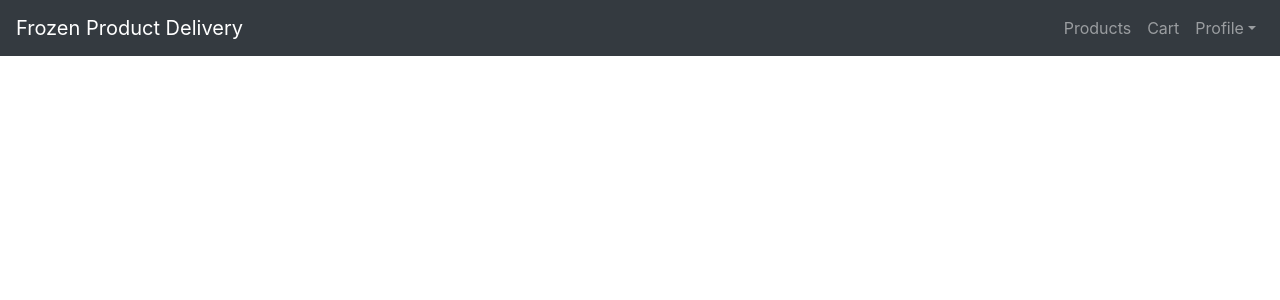
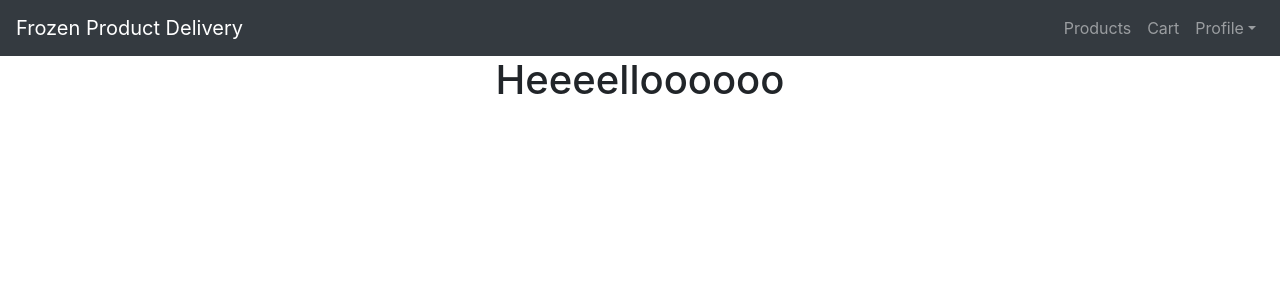
Before and after one commit to felipeformentin/TrainingProject, a React (Create React App) app in the folder projeto-react/: page /product-details/1 in a window 1280 px wide. Shown: the top 300 px of the page. Built offline with nearby package versions, Linux system fonts and the light colour scheme.

Commit message:
starting out product-details

```diff
--- a/projeto-react/src/App.js
+++ b/projeto-react/src/App.js
@@ -2,8 +2,9 @@ import React, { Component } from 'react';
 import { BrowserRouter as Router, Route } from "react-router-dom";
 import './App.css';
 import NavbarX from './components/navbar';
+import HomeBox from './HomeBox';
 import ProductListBox from './ProductListBox';
-import HomeBox from './HomeBox';
+import ProductDetailsBox from './ProductDetailsBox';
 
 class App extends Component {
 
@@ -15,6 +16,7 @@ class App extends Component {
             <NavbarX />
             <Route exact path="/" component={HomeBox} />
             <Route path="/products/:page?" component={ProductListBox} />
+            <Route path="/product-details/:id" component={ProductDetailsBox} />
           </div>
         </Router>
       </div>
--- /dev/null
+++ b/projeto-react/src/ProductDetailsBox.js
@@ -0,0 +1,15 @@
+import React, { Component } from 'react';
+import './App.css';
+
+export default class ProductListBox extends Component {
+    render() {
+        console.log("heeeello");
+        return (
+            <div>
+                <h1>
+                Heeeelloooooo
+                </h1>
+            </div>
+        );
+    }
+}
```
